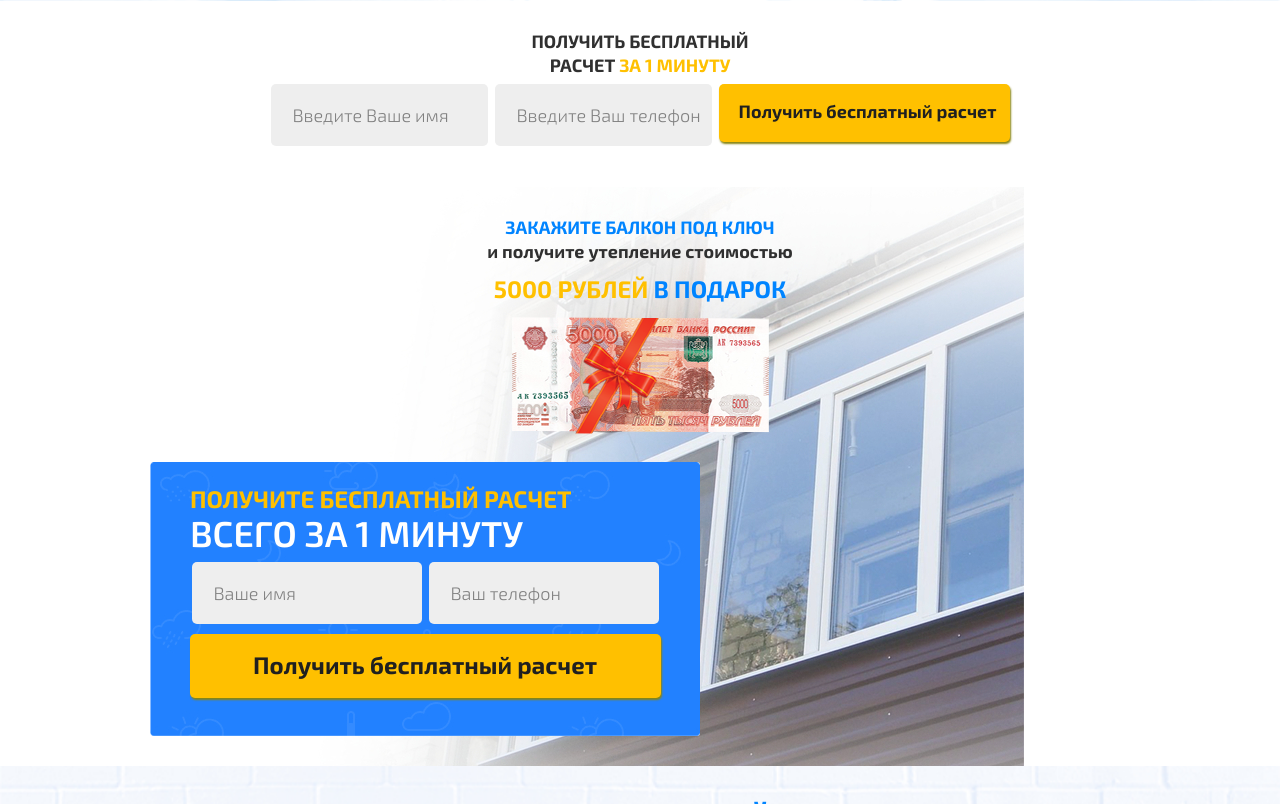
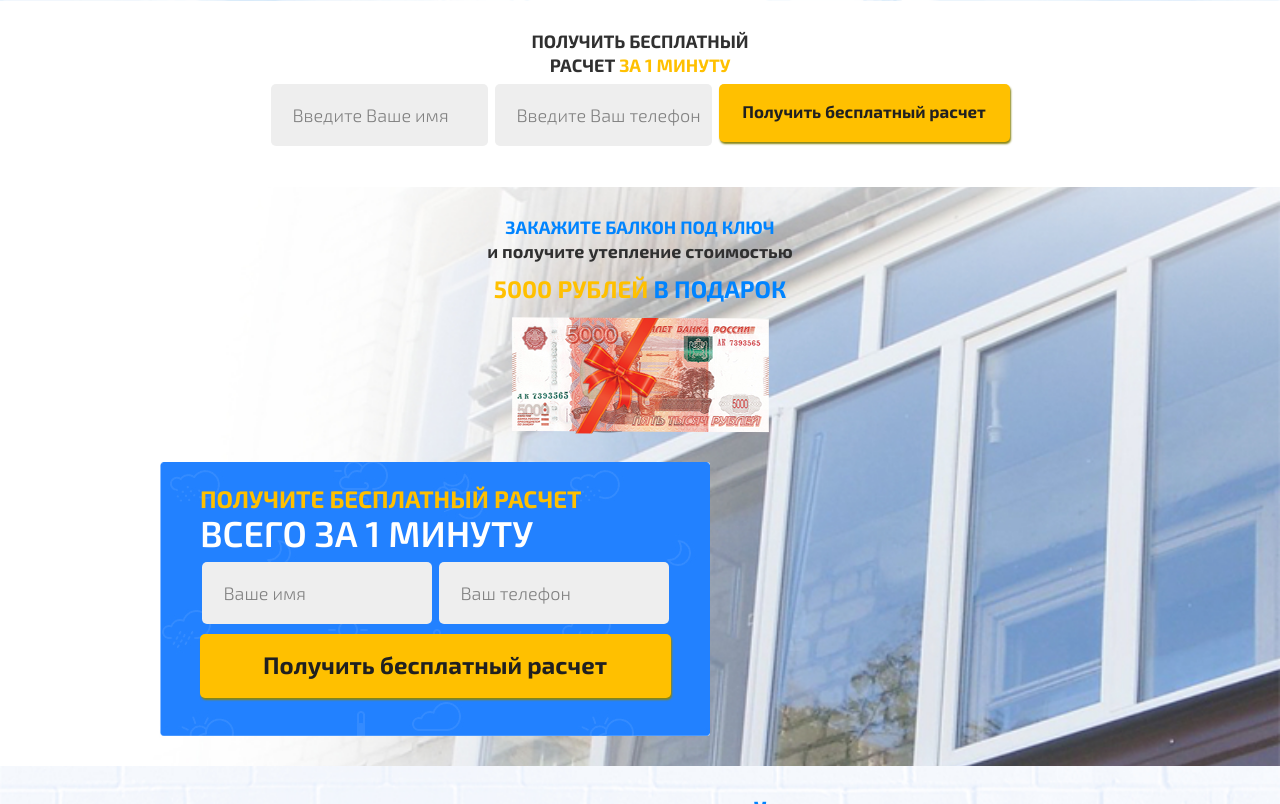
Before and after one commit to smartdeal/105-okna-arsenal, a PHP site: page / in a window 1280 px wide. Shown: the part 5696-6500 px from the top of the page. Run offline with PHP 8.4, Linux system fonts and the light colour scheme; style sheets or scripts are compiled from the project's sources.

Commit message:
Edit_4.5

```diff
--- a/css/main-rasik.css
+++ b/css/main-rasik.css
@@ -301,7 +301,7 @@ input {
 
 .f-get-calc .btn {
   color: #202020;
-  font: 700 18px / 18px Exo2;
+  font: 700 17px / 18px Exo2;
   padding: 20px !important;
   background-color: #ffc000;
   box-shadow: 1px 2px 2px #898511; }
@@ -487,9 +487,8 @@ input {
     padding-left: 23px; }
 
 .s-main-form {
-  padding-left: 5px;
-  padding-right: 5px;
-  background: url(../images/bg_s-main-form.jpg) center no-repeat; }
+  background: url(../images/bg_s-main-form.jpg) center no-repeat;
+  background-size: cover; }
   .s-main-form .tit {
     color: #0084ff;
     font: 700 18px / 24px Exo2;
@@ -606,7 +605,7 @@ iframe {
   .b-map-adr .mail {
     padding-left: 34px; }
   .b-map-adr .b-adr-item {
-    display: inline-block;
+    display: block;
     vertical-align: middle; }
   .b-map-adr .adr {
     position: relative;
@@ -1064,14 +1063,15 @@ input[type="text"]::-webkit-input-placeholder {
   .s-map {
     position: relative; }
     .s-map .b-adr {
-      max-width: 420px; }
+      max-width: 345px; }
     .s-map .b-map-adr {
       background-color: rgba(0, 132, 255, 0.8);
       max-width: 420px;
       position: absolute;
-      top: 50px; }
+      top: 29px; }
       .s-map .b-map-adr .title {
-        font: 700 24px / 24px Exo2; }
+        font: 700 24px / 24px Exo2;
+        margin-bottom: 23px; }
       .s-map .b-map-adr .adr {
         font: 300 24px / 24px Exo2; }
       .s-map .b-map-adr .tel {
@@ -1080,14 +1080,14 @@ input[type="text"]::-webkit-input-placeholder {
         font: 300 24px / 24px Open Sans; }
       .s-map .b-map-adr p {
         display: inline-block;
-        margin-right: 16px;
-        margin-bottom: 20px; }
+        margin-right: 9px;
+        margin-bottom: 25px; }
       .s-map .b-map-adr .image {
         background: url(../images/s-map-office.jpg);
         height: 315px;
         width: 420px;
         position: relative;
-        margin-left: -31px;
+        margin-left: -41px;
         margin-bottom: -31px; }
 
   .s-footer-info {
--- a/css/main-rasik.scss
+++ b/css/main-rasik.scss
@@ -4,7 +4,6 @@
 #stickyheader {
     box-shadow: 0px 4px 5px 0.00px rgba(0, 0, 0, 0.19);
     display: none;
-
     ul {
         width: 100%;
         text-align: center;
@@ -99,7 +98,7 @@ input {
 .s-form-1,
 .s-form-2,
 .s-main-form,
-.s-footer-form{
+.s-footer-form {
     button {
         width: 291px;
         vertical-align: top;
@@ -389,7 +388,7 @@ input {
 
 .f-get-calc .btn {
     color: #202020;
-    font: 700 18px / 18px Exo2;
+    font: 700 17px / 18px Exo2;
     padding: 20px!important;
     background-color: $yellow;
     box-shadow: 1px 2px 2px #898511;
@@ -639,9 +638,8 @@ input {
 }
 
 .s-main-form {
-    padding-left: 5px;
-    padding-right: 5px;
     background: url(../images/bg_s-main-form.jpg) center no-repeat;
+    background-size: cover;
     .tit {
         color: $blue;
         font: 700 18px / 24px Exo2;
@@ -785,7 +783,7 @@ iframe {
         padding-left: 34px;
     }
     .b-adr-item {
-        display: inline-block;
+        display: block;
         vertical-align: middle;
     }
     .adr {
@@ -928,7 +926,7 @@ input[type="text"]::-webkit-input-placeholder {
         display: inline-block;
         position: relative;
         &:before {
-                content: url(../images/dot.png);
+            content: url(../images/dot.png);
             width: 5px;
             height: 634px;
             position: absolute;
@@ -1374,16 +1372,17 @@ input[type="text"]::-webkit-input-placeholder {
     }
     .s-map {
         .b-adr {
-            max-width: 420px;
+            max-width: 345px;
         }
         position: relative;
         .b-map-adr {
             background-color: rgba(0, 132, 255, 0.8);
             max-width: 420px;
             position: absolute;
-            top: 50px;
+            top: 29px;
             .title {
                 font: 700 24px / 24px Exo2;
+                margin-bottom: 23px;
             }
             .adr {
                 font: 300 24px / 24px Exo2;
@@ -1396,15 +1395,15 @@ input[type="text"]::-webkit-input-placeholder {
             }
             p {
                 display: inline-block;
-                margin-right: 16px;
-                margin-bottom: 20px;
+                margin-right: 9px;
+                margin-bottom: 25px;
             }
             .image {
                 background: url(../images/s-map-office.jpg);
                 height: 315px;
                 width: 420px;
                 position: relative;
-                margin-left: -31px;
+                margin-left: -41px;
                 margin-bottom: -31px;
             }
         }
--- a/index.html
+++ b/index.html
@@ -570,7 +570,6 @@
     </div>
     <div class="s-main-form section">
         <div class="container">
-            <div class="row">
                 <div class="tit">Закажите балкон под ключ
                     <br><span>и получите утепление стоимостью</span></div>
                 <div class="gift"><span>5000 рублей </span>в ПОДАРОК</div>
@@ -589,7 +588,6 @@
                         </div>
                     </div>
                 </div>
-            </div>
         </div>
     </div>
     <div class="s-about section">
@@ -677,7 +675,6 @@
                     <p>ИНН 110119361356</p>
                 </div>
                 <div class="image hiddan-xs"></div>
-
             </div>
         </div>
         </div>
```
